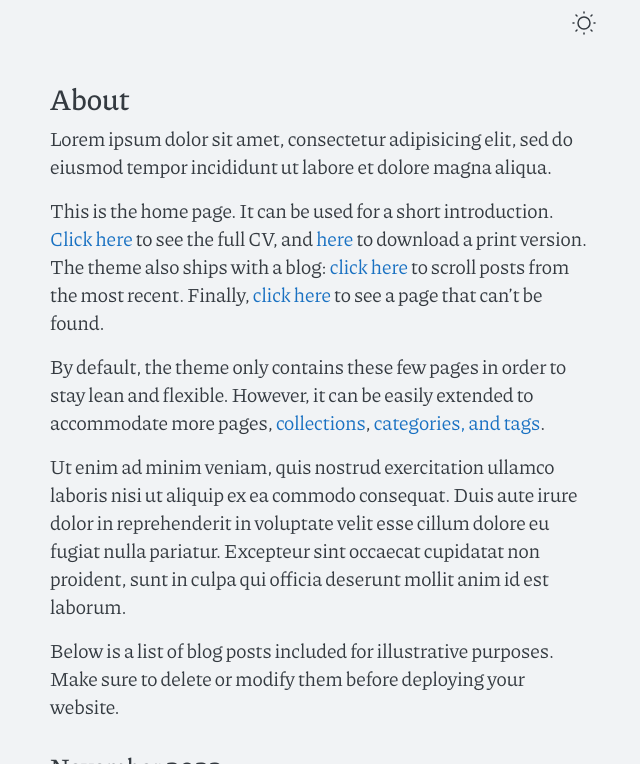
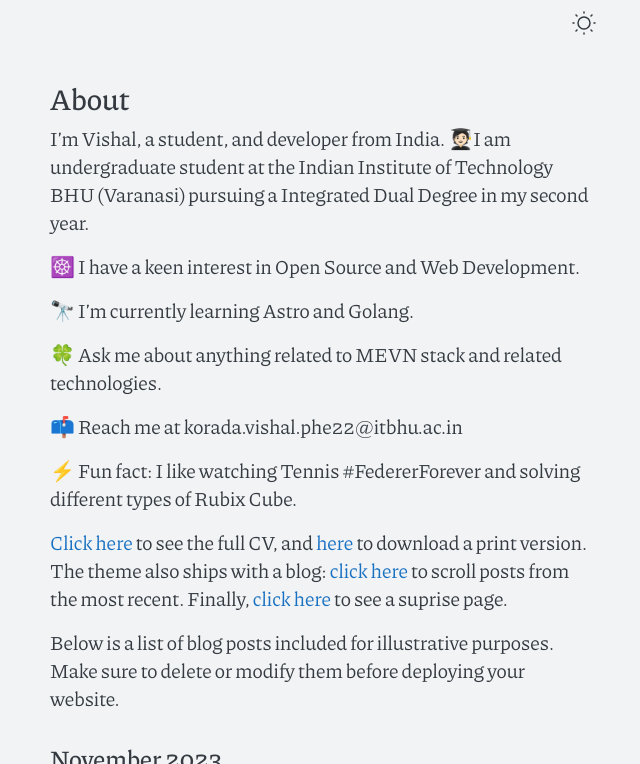
Before and after one commit to Vishalk91-4/vishalk91-4.github.io, a Jekyll site: the page built from index.md, in a window 1280 px wide and 900 px high, scrolled down 790 px, cut to the strip 136-900 px from the top of the window. Shown: the whole strip, without its empty margins (317-957 px from the left). Built offline with Jekyll 4.4.1, drawn with Linux system fonts in a browser that asks for light colours.

Commit message:
Updated About_Section

```diff
--- a/index.md
+++ b/index.md
@@ -5,13 +5,20 @@ title: Home
 
 # About
 
-Lorem ipsum dolor sit amet, consectetur adipisicing elit, sed do eiusmod tempor incididunt ut labore et dolore magna aliqua.
+I'm Vishal, a student, and developer from India.
+🧑🏻‍🎓I am undergraduate student at the Indian Institute of Technology BHU (Varanasi) pursuing a Integrated Dual Degree in my second year.
 
-This is the home page. It can be used for a short introduction. [Click here](/Vishal91-4-Portfolio/) to see the full CV, and [here](/cv.pdf) to download a print version. The theme also ships with a blog: [click here](/posts) to scroll posts from the most recent. Finally, [click here](/404) to see a page that can't be found.
+☸️ I have a keen interest in Open Source and Web Development.
 
-By default, the theme only contains these few pages in order to stay lean and flexible. However, it can be easily extended to accommodate more pages, [collections](https://jekyllrb.com/docs/collections/), [categories, and tags](https://jekyllrb.com/docs/posts/#tags-and-categories).
+🔭 I’m currently learning Astro and Golang.
 
-Ut enim ad minim veniam, quis nostrud exercitation ullamco laboris nisi ut aliquip ex ea commodo consequat. Duis aute irure dolor in reprehenderit in voluptate velit esse cillum dolore eu fugiat nulla pariatur. Excepteur sint occaecat cupidatat non proident, sunt in culpa qui officia deserunt mollit anim id est laborum.
+🍀 Ask me about anything related to MEVN stack and related technologies.
+
+📫 Reach me at korada.vishal.phe22@itbhu.ac.in
+
+⚡ Fun fact: I like watching Tennis #FedererForever and solving different types of Rubix Cube.
+
+[Click here](/Vishal91-4-Portfolio/) to see the full CV, and [here](/cv.pdf) to download a print version. The theme also ships with a blog: [click here](/posts) to scroll posts from the most recent. Finally, [click here](/404) to see a suprise page.
 
 Below is a list of blog posts included for illustrative purposes. Make sure to delete or modify them before deploying your website.
 
```
